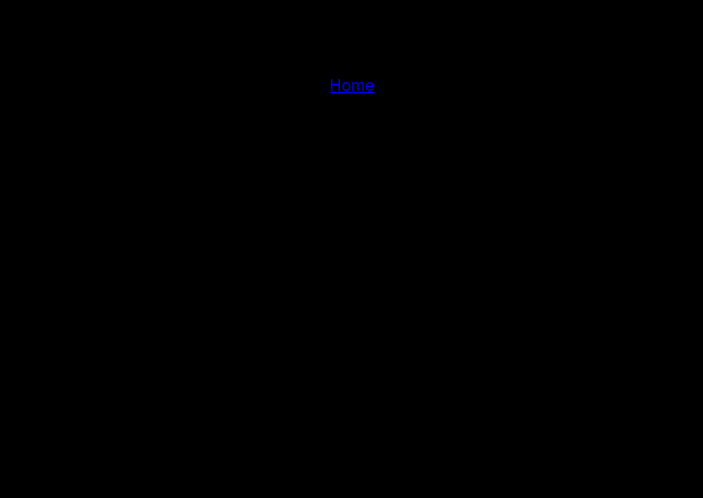
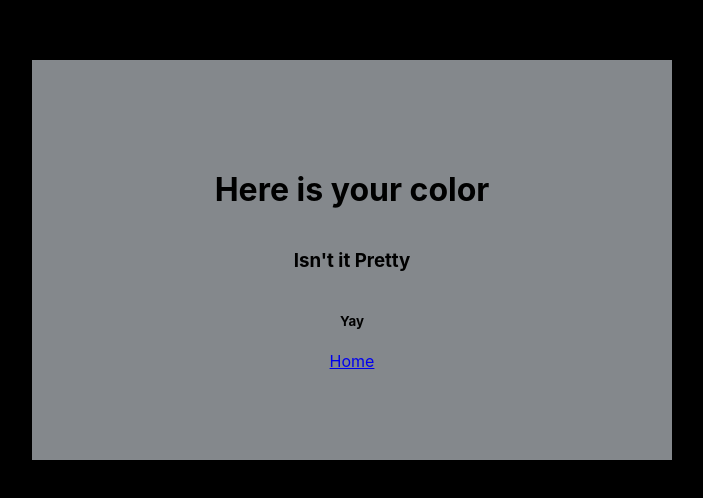
Before and after one commit to DLMedeiro/Color-Picker, a React (Create React App) app: page /colors/000000 in a window 1280 px wide. Shown: the part 140-638 px from the top of the page, without its empty margins (288-991 px from the left). Built offline with nearby package versions, Linux system fonts and the light colour scheme.

Commit message:
color selection and link complete

```diff
--- a/src/App.js
+++ b/src/App.js
@@ -5,11 +5,11 @@ import Color from "./Color.js";
 
 function App() {
   return (
-    <div className="App">
+    <div>
       {/* <nav>
         <Nav />
       </nav> */}
-      <div>
+      <div className="test">
         <Routes>
           <Route path="/" element={<ColorList />}></Route>
           <Route path="/colors/:color" element={<Color />}></Route>
--- a/src/Color.css
+++ b/src/Color.css
@@ -6,9 +6,18 @@ body, div {
 
 .color {
     height: 100%;
+    display: flex;
+    flex-direction: column;
+    align-items: center;
+    justify-content: center;
 }
 
 .colorText {
-    padding-top: 50px;
     height: 50%;
+    width: 50%;
+    background-color: rgba(240, 248, 255, 0.548);
+    display: flex;
+  flex-direction: column;
+  align-items: center;
+  justify-content: center;
 }
--- a/src/ColorList.css
+++ b/src/ColorList.css
@@ -0,0 +1,7 @@
+.homePage {
+    height: 100%;
+    display: flex;
+    flex-direction: column;
+    align-items: center;
+    justify-content: center;
+}
--- a/src/ColorList.js
+++ b/src/ColorList.js
@@ -1,8 +1,10 @@
 import React, { useState } from "react";
 import { Link } from "react-router-dom";
+import "./ColorList.css";
 
 function ColorList() {
-  const [color, setColor] = useState("");
+  const [colorString, setColorString] = useState("000000");
+  const [color, setColor] = useState("#000000");
 
   const submit = (e) => {
     e.preventDefault();
@@ -10,12 +12,13 @@ function ColorList() {
 
   const handleChange = (e) => {
     let target = e.target.value;
-    setColor(target.substring(1));
+    setColorString(target.substring(1));
+    setColor(target);
     console.log(color);
   };
 
   return (
-    <div>
+    <div className="homePage">
       <h1>This is the HomePage</h1>
       <h3>Your chosen color is: {color}</h3>
       <form onSubmit={submit}>
@@ -26,7 +29,7 @@ function ColorList() {
           onChange={handleChange}
         ></input>
       </form>
-      <Link to={`/colors/${color}`}>Color</Link>
+      <Link to={`/colors/${colorString}`}>Magic</Link>
     </div>
   );
 }
```
